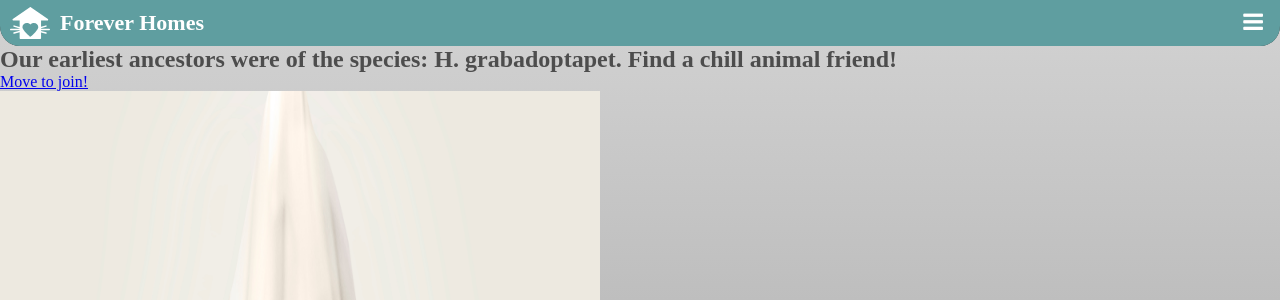
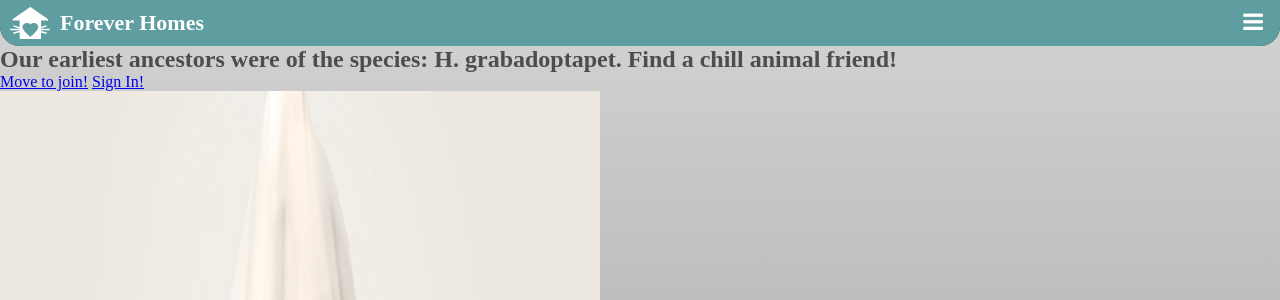
Before and after one commit to JasonToups/forever-homes, a Django app: page / in a window 1280 px wide. Shown: the top 300 px of the page. Run offline with Django 3.2, Linux system fonts and the light colour scheme; some web fonts are replaced.

Commit message:
connects signin on root to move to login prompt page

```diff
--- a/main_app/templates/index.html
+++ b/main_app/templates/index.html
@@ -12,7 +12,11 @@
 
 
         <!-- Make my username and favorite pet in the create_profile  -->
+
         <a href="/accounts/register/">Move to join!</a>
+
+        <a href="/accounts/login">Sign In!</a>
+
         </nav>
 
                 <h1><img class='welcome' src="{% static "images/erda-estremera-D1wiHCovGJ0-unsplash.jpg" %}"></h1>
--- a/main_app/templates/main_feed.html
+++ b/main_app/templates/main_feed.html
@@ -1,5 +1,7 @@
 {% extends 'base.html' %}
 {% block content %}
+
+<div href="/accounts/register/">Narrow a search:</div>
   <div id="list">
   </div>
 {% endblock %}
--- a/main_app/views.py
+++ b/main_app/views.py
@@ -19,6 +19,7 @@ from django.shortcuts import render, redirect
 def index(request):
     return render(request, 'index.html', {})
     # return HttpResponse('<h1>Account Homepage!</h1>')
+
 
 def intro(request):
     print('intro')
```
